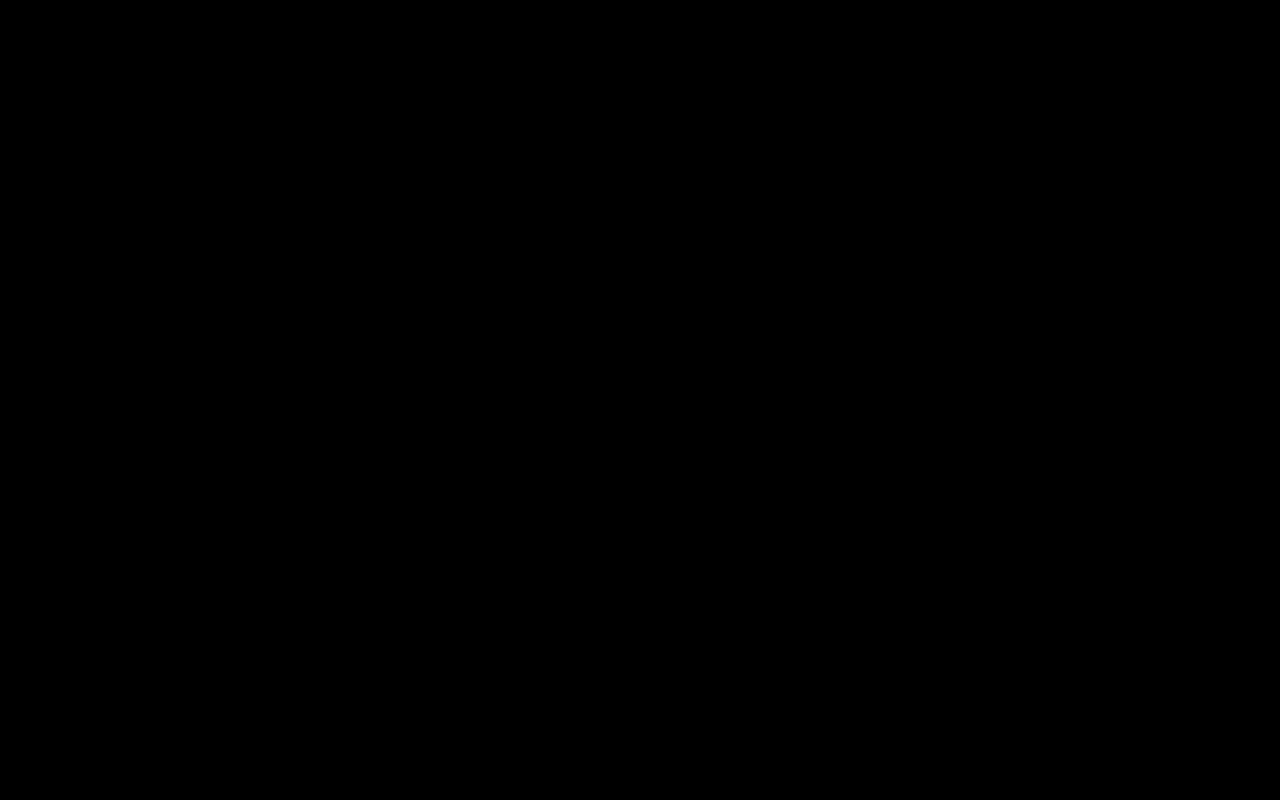
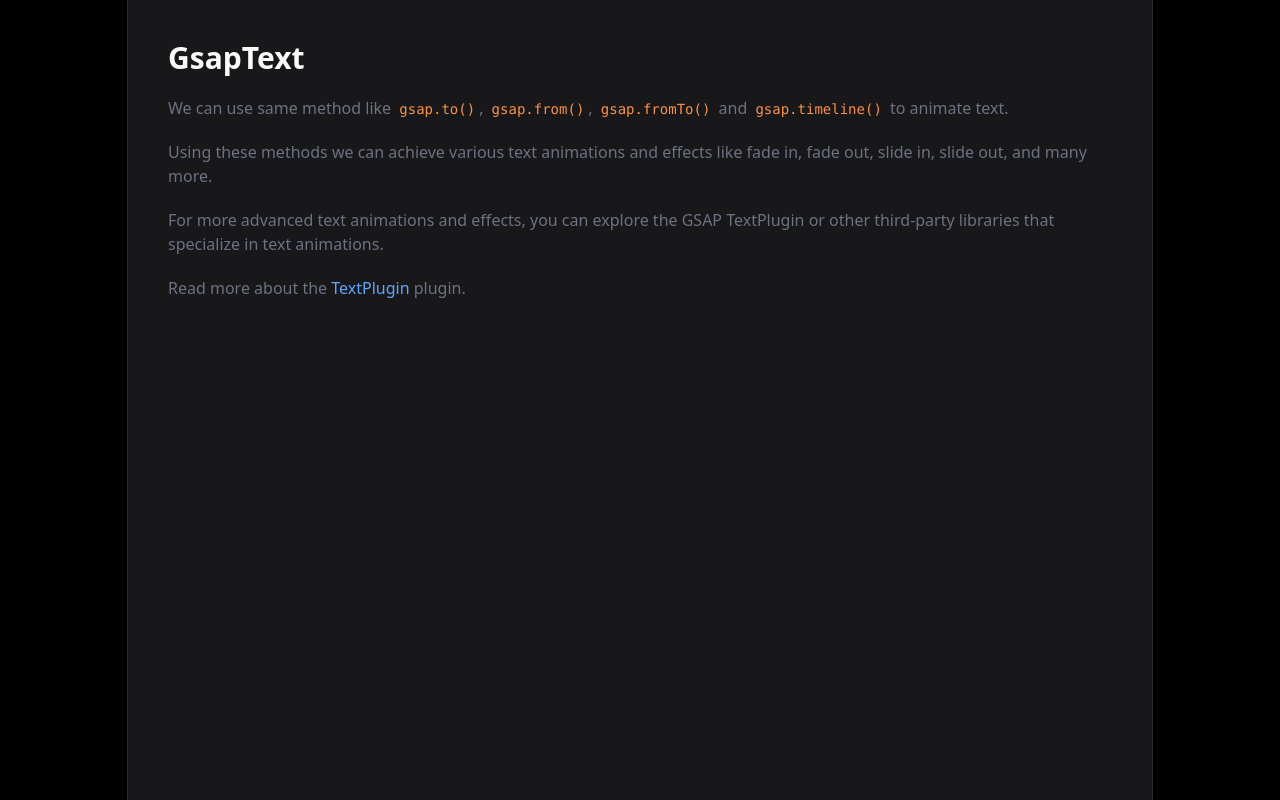
Before and after one commit to opheliah95/mobile-phone-site, a React (Vite) app: page /gsaptext in a window 1280 px wide. Before the commit this address had no page. Built offline with nearby package versions, Linux system fonts and the light colour scheme.

Commit message:
gsap text

```diff
--- a/src/App.jsx
+++ b/src/App.jsx
@@ -6,7 +6,8 @@ import {
   GsapFromTo,
   GsapTimeline,
   GsapStagger,
-  GsapScrollTrigger
+  GsapScrollTrigger,
+  GsapText
 } from "./pages";
 
 function App() {
@@ -20,9 +21,7 @@ function App() {
           <Route path="/gsaptimeline" element={<GsapTimeline />} />
           <Route path="/gsapstagger" element={<GsapStagger />} />
           <Route path="/gsapscrolltrigger" element={<GsapScrollTrigger />} />
-          {/*
-
-          <Route path="/gsaptext" element={<GsapText />} /> */}
+          <Route path="/gsaptext" element={<GsapText />} />
           <Route path="/" element={<Home />} />
         </Routes>
       </BrowserRouter>
--- /dev/null
+++ b/src/pages/GsapText.tsx
@@ -0,0 +1,72 @@
+import React from "react";
+import { useGSAP } from "@gsap/react";
+import gsap from "gsap";
+
+gsap.registerPlugin(useGSAP)
+const GsapText = () => {
+    // TODO: Implement gsap text animation
+    useGSAP(()=> {
+      gsap.to("#text", {
+        opacity: 1,
+        transition: 2,
+        y: 0,
+        ease:"power1.inOut"
+      }),
+      gsap.fromTo(".para",
+        {
+          opacity: 0,
+          y: 200,
+          ease:"power1.inOut"
+        },
+
+        {
+        opacity: 1,
+        transition: 2,
+        y: 0,
+        ease:"power1.inOut",
+        delay: 0.3,
+        stagger: {
+          amount: 0.5,
+        }
+      },
+)
+    }, [])
+    return (
+      <main>
+        <h1 id="text" className="opacity-0 translate-y-10">
+          GsapText
+        </h1>
+
+        <p className="mt-5 text-gray-500 para">
+          We can use same method like <code>gsap.to()</code>,{" "}
+          <code>gsap.from()</code>, <code>gsap.fromTo()</code> and{" "}
+          <code>gsap.timeline()</code> to animate text.
+        </p>
+
+        <p className="mt-5 text-gray-500 para">
+          Using these methods we can achieve various text animations and effects
+          like fade in, fade out, slide in, slide out, and many more.
+        </p>
+
+        <p className="mt-5 text-gray-500 para">
+          For more advanced text animations and effects, you can explore the GSAP
+          TextPlugin or other third-party libraries that specialize in text
+          animations.
+        </p>
+
+        <p className="mt-5 text-gray-500 para">
+          Read more about the{" "}
+          <a
+            href="https://greensock.com/docs/v3/Plugins/TextPlugin"
+            target="_blank"
+            rel="noreferrer noopener nofollow"
+          >
+            TextPlugin
+          </a>{" "}
+          plugin.
+        </p>
+      </main>
+    );
+  };
+
+  export default GsapText;
--- a/src/pages/index.jsx
+++ b/src/pages/index.jsx
@@ -5,6 +5,7 @@ import GsapFromTo from "./GsapFromTo";
 import GsapTimeline from "./GsapTimeline";
 import GsapStagger from "./GsapStagger";
 import GsapScrollTrigger from "./GsapScrollTrigger";
+import GsapText from "./GsapText";
 export {
   GsapTo,
   GsapFrom,
@@ -12,5 +13,6 @@ export {
   GsapTimeline,
   GsapStagger,
   Home,
-  GsapScrollTrigger
+  GsapScrollTrigger,
+  GsapText
 };
--- a/src/style.css
+++ b/src/style.css
@@ -707,6 +707,11 @@ button:hover {
   flex: 1 1 0%;
 }
 
+.translate-y-10 {
+  --tw-translate-y: 2.5rem;
+  transform: translate(var(--tw-translate-x), var(--tw-translate-y)) rotate(var(--tw-rotate)) skewX(var(--tw-skew-x)) skewY(var(--tw-skew-y)) scaleX(var(--tw-scale-x)) scaleY(var(--tw-scale-y));
+}
+
 .-rotate-90 {
   --tw-rotate: -90deg;
   transform: translate(var(--tw-translate-x), var(--tw-translate-y)) rotate(var(--tw-rotate)) skewX(var(--tw-skew-x)) skewY(var(--tw-skew-y)) scaleX(var(--tw-scale-x)) scaleY(var(--tw-scale-y));
@@ -892,6 +897,10 @@ button:hover {
   color: rgb(250 250 250 / var(--tw-text-opacity));
 }
 
+.opacity-0 {
+  opacity: 0;
+}
+
 .transition {
   transition-property: color, background-color, border-color, text-decoration-color, fill, stroke, opacity, box-shadow, transform, filter, -webkit-backdrop-filter;
   transition-property: color, background-color, border-color, text-decoration-color, fill, stroke, opacity, box-shadow, transform, filter, backdrop-filter;
```
